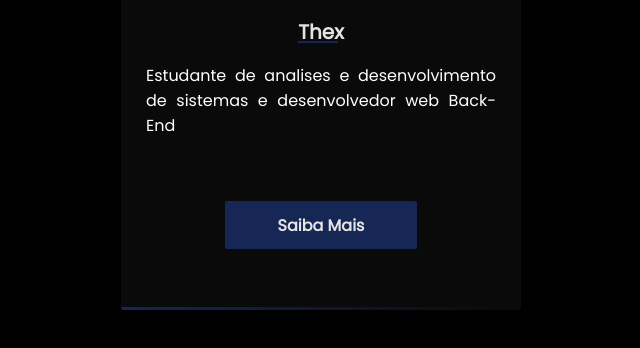
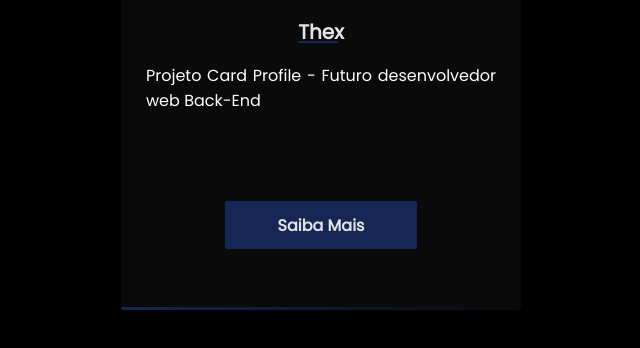
Before and after one commit to Thex2245/Card-Profile, a plain HTML site: page index.html in a window 1280 px wide. Shown: the part 290-638 px from the top of the page, without its empty margins (319-959 px from the left). Drawn offline with Linux system fonts and the light colour scheme.

Commit message:
commit push

```diff
--- a/index.html
+++ b/index.html
@@ -22,7 +22,7 @@
 
             <div class="content">
                 <h3>Thex</h3>
-                <p>Estudante de analises e desenvolvimento de sistemas e desenvolvedor web Back-End</p>
+                <p>Projeto Card Profile - Futuro desenvolvedor web Back-End</p>
             </div>
             <button type="button" id="read-btn">Saiba Mais</button>
 
```
Also changed, not shown: 2 other files.
